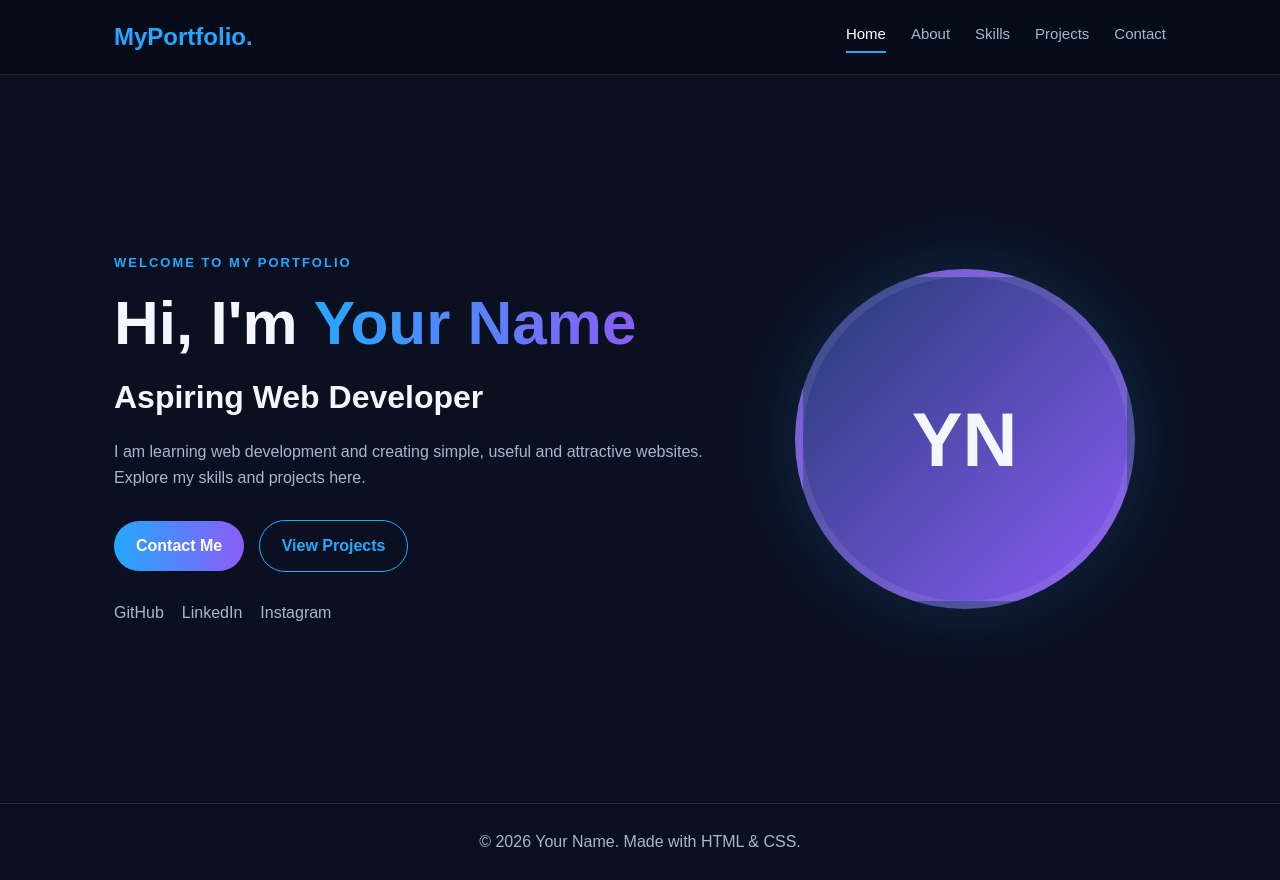
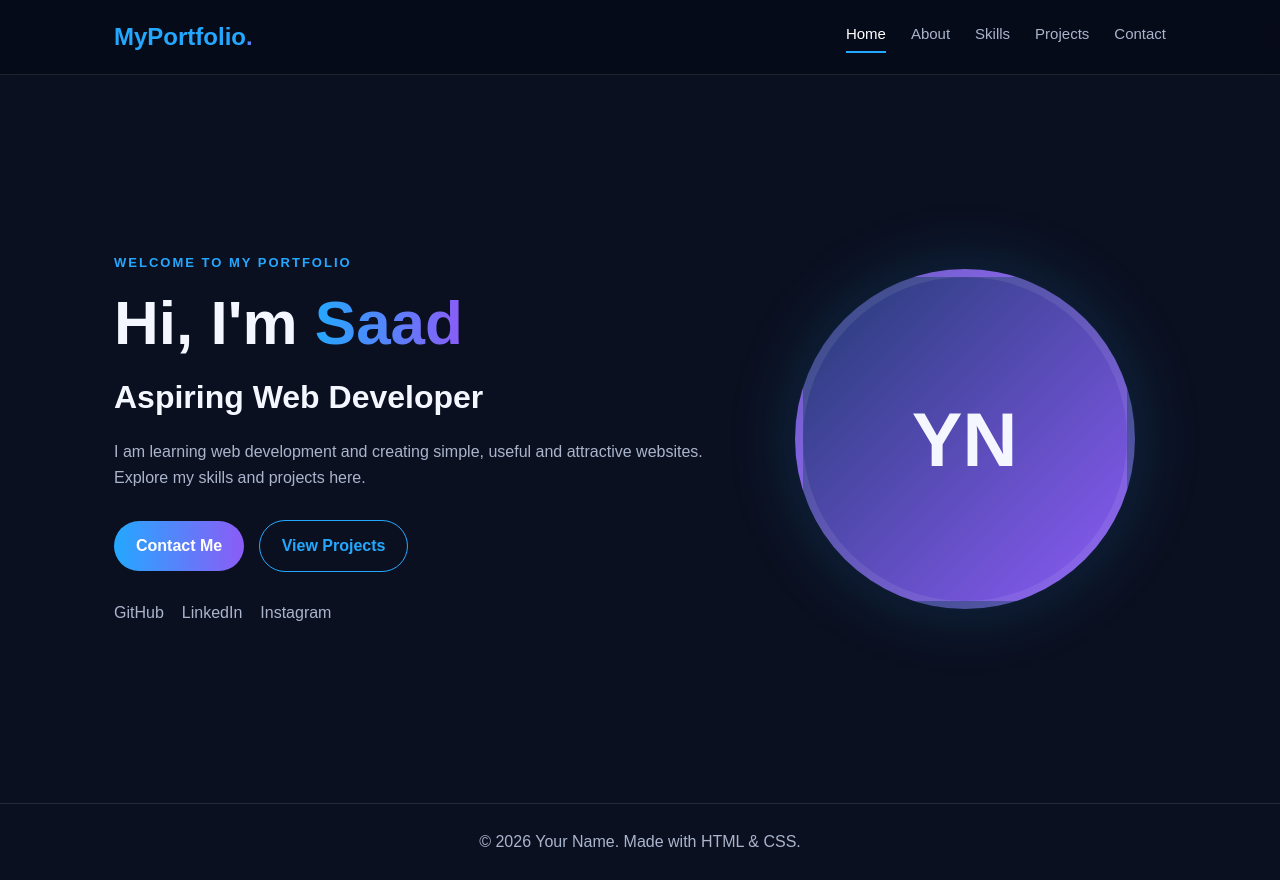
Before and after one commit to Saad-1953/My-Portfolio, a plain HTML site: page index.html in a window 1280 px wide. Drawn offline with Linux system fonts and the light colour scheme.

Commit message:
Update index.html

```diff
--- a/index.html
+++ b/index.html
@@ -59,7 +59,7 @@ footer{text-align:center;padding:25px;color:var(--muted);border-top:1px solid va
 <main class="container hero">
   <section>
     <div class="eyebrow">Welcome to my portfolio</div>
-    <h1>Hi, I'm <span class="highlight">Your Name</span></h1>
+    <h1>Hi, I'm <span class="highlight">Saad</span></h1>
     <h2 style="font-size:clamp(23px,3vw,32px)">Aspiring Web Developer</h2>
     <p>I am learning web development and creating simple, useful and attractive websites. Explore my skills and projects here.</p>
     <a class="btn" href="contact.html">Contact Me</a>
```
